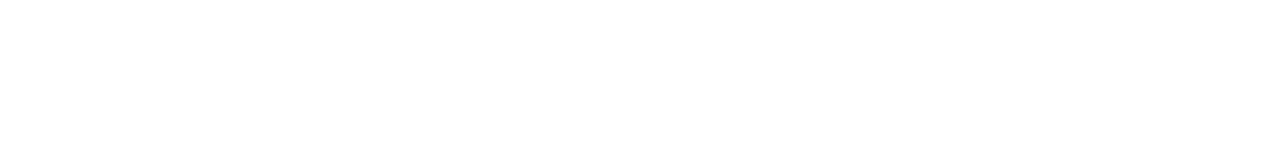
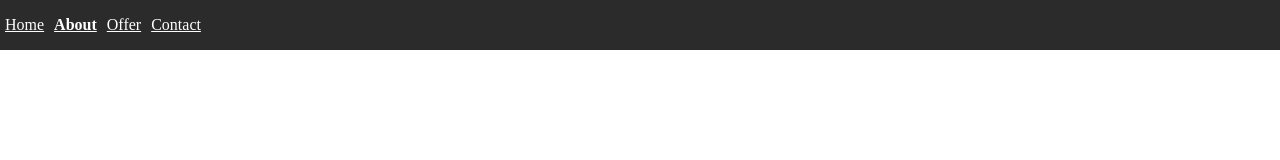
Before and after one commit to musior/fce-html-04-02-r, a plain HTML site: page about.html in a window 1280 px wide. Drawn offline with Linux system fonts and the light colour scheme.

Commit message:
Add nav attribut to the rest pages.

```diff
--- a/about.html
+++ b/about.html
@@ -9,11 +9,13 @@
   <link rel="stylesheet" href="reset.css">
   <link rel="stylesheet" href="style.css">
 <body>
+  <nav>
     <ul>
       <li><a href="index.html">Home</a></li>
       <li><a href="about.html" class="active">About</a></li>
       <li><a href="offer.html">Offer</a></li>
       <li><a href="contact.html">Contact</a></li>
     </ul>
+  </nav>
 </body>
 </html>
```
Also changed, not shown: contact.html (+2 -0 lines), offer.html (+2 -0 lines). Lines whose indentation alone changed are shown as unchanged.
